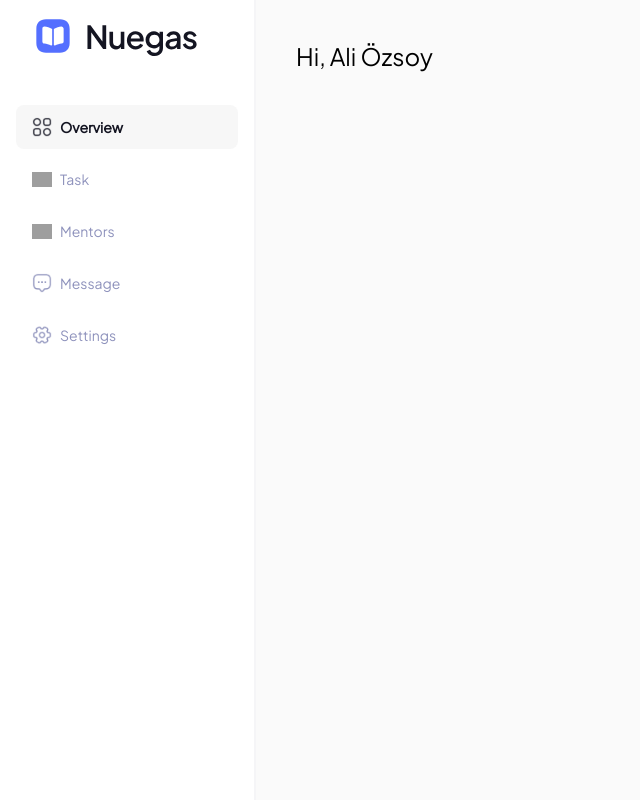
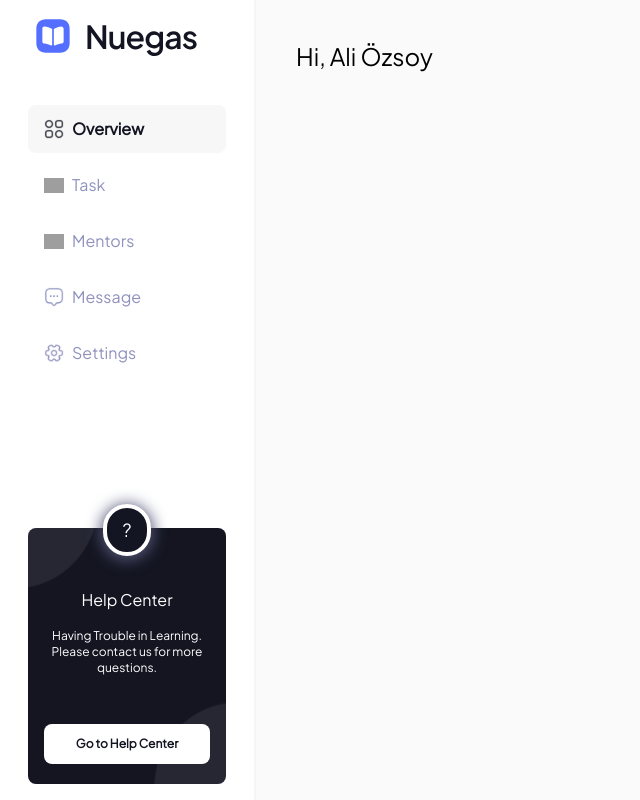
Before and after one commit to aliozsoy1/next-admin-dashboard, a Next.js app: page / in a window 1280 px wide. Shown: the whole page, without its empty margins (0-640 px from the left). Built offline with nearby package versions, Linux system fonts and the light colour scheme; grey boxes are pictures that could not be loaded.

Commit message:
update sidebar

```diff
--- a/app/components/sidebar.js
+++ b/app/components/sidebar.js
@@ -6,10 +6,11 @@ import taskIcon from '../icons/task.png';
 import mentorsIcon from '../icons/mentors.png';
 import messageIcon from '../icons/message.png';
 import settingsIcon from '../icons/settings.png';
+import infoBackground from '../images/info-bg.png'; // Arka plan resminizin yolu
 
 const Sidebar = () => {
   return (
-    <div className="h-screen w-64 bg-white text-black border-r-2 border-sidebar-li-hover text text-sm">
+    <div className="h-screen px-3 w-64 bg-white text-black border-r-2 border-sidebar-li-hover flex flex-col justify-between">
       <div className="p-4">
         <div><Image src={logo} alt="Admin Logo" className="mx-auto" /></div>
         <ul className="mt-12 space-y-2">
@@ -35,10 +36,19 @@ const Sidebar = () => {
           </li>
         </ul>
       </div>
+      <div className="relative bg-info-bg h-64 rounded-lg m-4 text-white" style={{ backgroundImage: `url(${infoBackground.src})`, backgroundSize: 'cover', backgroundPosition: 'center' }}>
+        <div className="p-4 text-center flex flex-col items-center -mt-10">
+          <div className='rounded-full bg-secondary-500 py-2 px-4 border-4 border-white text-lg shadow-[0px_2px_15px_2px_#54577A]'>?</div>
+        </div>
+        <div className="p-4 rounded-lg text-center flex flex-col">
+          <p className="text-base mb-4">Help Center</p>
+          <p className="text-xs">Having Trouble in Learning. Please contact us for more questions.</p>
+        </div>
+        <div className="p-4 rounded-lg text-center flex flex-col">
+        <button className='bg-white text-secondary-500 w-full rounded-lg py-3 text-xs font-semibold mt-4'>Go to Help Center</button>
+        </div>
+      </div>
     </div>
-
-
-
   );
 };
 
--- a/next.config.mjs
+++ b/next.config.mjs
@@ -1,8 +1,8 @@
 /** @type {import('next').NextConfig} */
 const nextConfig = {
   output: 'export',
-  basePath: '/next-admin-dashboard', // GitHub Pages repo adınıza göre güncelleyin
-  assetPrefix: '/next-admin-dashboard/', // GitHub Pages repo adınıza göre güncelleyin
+  basePath: '/next-admin-dashboard',
+  assetPrefix: '/next-admin-dashboard/',
 };
 
 export default nextConfig;
--- a/tailwind.config.js
+++ b/tailwind.config.js
@@ -12,6 +12,7 @@ module.exports = {
     extend: {
       colors: {
         "sidebar-li-hover": "#F5F5F7",
+        "info-bg":"#141522",
         primary: {
           900: "#10197A",
           800: "#1A2793",
```
Also changed, not shown: app/images/info-bg.png (added).
